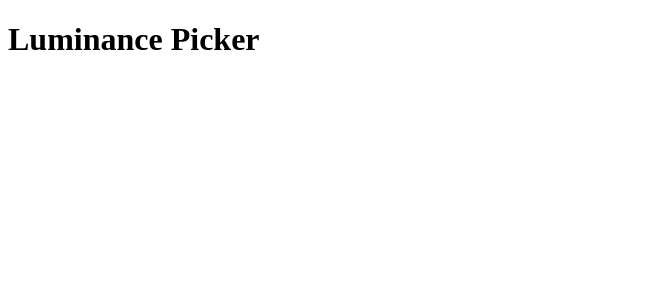
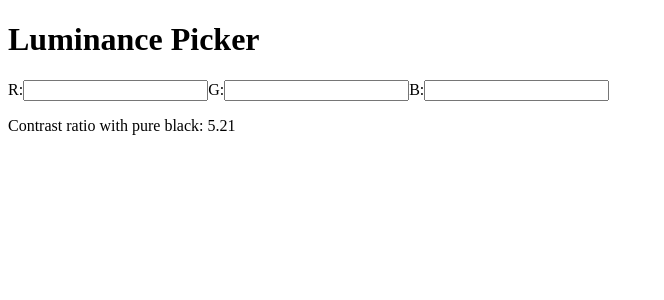
Before and after one commit to masakudamatsu/equiluminant-color-picker, a Next.js app in the folder app/: page / in a window 1280 px wide. Shown: the top 300 px of the page, without its empty margins (0-664 px from the left). Built offline with nearby package versions, Linux system fonts and the light colour scheme.

Commit message:
Pass the e2e test for a single instance #8

```diff
--- a/app/pages/index.js
+++ b/app/pages/index.js
@@ -1,5 +1,39 @@
 function HomePage() {
-  return <h1>Luminance Picker</h1>;
+  return (
+    <>
+      <h1>Luminance Picker</h1>
+      <form>
+        <label htmlFor="red">
+          R:
+          <input
+            type="text"
+            id="red"
+            inputMode="decimal"
+            pattern="1?[0-9]{1,2}|2[0-4][0-9]|25[0-5]"
+          />
+        </label>
+        <label htmlFor="green">
+          G:
+          <input
+            type="text"
+            id="green"
+            inputMode="decimal"
+            pattern="1?[0-9]{1,2}|2[0-4][0-9]|25[0-5]"
+          />
+        </label>
+        <label htmlFor="blue">
+          B:
+          <input
+            type="text"
+            id="blue"
+            inputMode="decimal"
+            pattern="1?[0-9]{1,2}|2[0-4][0-9]|25[0-5]"
+          />
+        </label>
+      </form>
+      <p>Contrast ratio with pure black: 5.21</p>
+    </>
+  );
 }
 
 export default HomePage;
```
